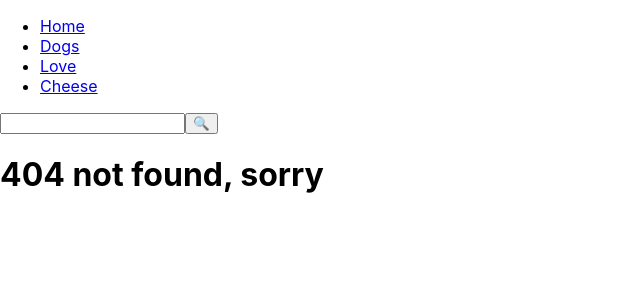
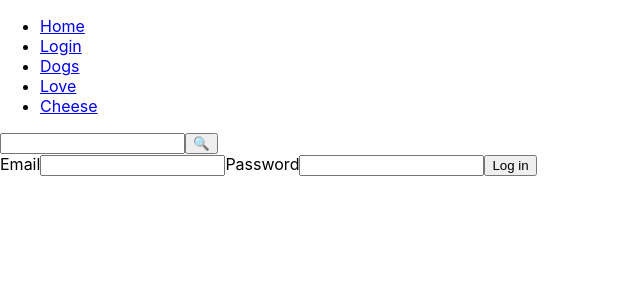
Before and after one commit to Reinoptland/routing-topics, a React (Create React App) app: page /login in a window 1280 px wide. Before the commit this address had no page. Shown: the top 300 px of the page, without its empty margins (0-640 px from the left). Built offline with nearby package versions, Linux system fonts and the light colour scheme.

Commit message:
Make login form

```diff
--- a/src/App.js
+++ b/src/App.js
@@ -7,6 +7,7 @@ import {
   useHistory,
 } from "react-router-dom";
 import ImageGallery from "./pages/ImageGallery";
+import Login from "./pages/Login";
 
 export default function App() {
   const history = useHistory();
@@ -15,9 +16,7 @@ export default function App() {
 
   function search() {
     console.log("WAT HEEFT DE PERSOON INGEVULD?", searchText);
-
     // we gaan de gebuiker doorsturen naar:
-
     // /images/searchText
     history.push(`/images/${searchText}`);
   }
@@ -27,6 +26,9 @@ export default function App() {
         <ul>
           <li>
             <Link to="/">Home</Link>
+          </li>
+          <li>
+            <Link to="/login">Login</Link>
           </li>
           <li>
             <Link to="/images/dogs">Dogs</Link>
@@ -54,6 +56,9 @@ export default function App() {
         <Route path="/images/:topic">
           <ImageGallery />
         </Route>
+        <Route path="/login">
+          <Login />
+        </Route>
         <Route path="/">
           <h1>404 not found, sorry</h1>
         </Route>
--- /dev/null
+++ b/src/pages/Login.js
@@ -0,0 +1,33 @@
+import React, { useState } from "react";
+
+export default function Login() {
+  const [email, setEmail] = useState("");
+  const [password, setPassword] = useState("");
+
+  function handleSubmit() {
+    // send to server here
+    if (email === "rein@rein.it" && password === "abcd1234") {
+      console.log("INGELOGD!");
+    } else {
+      console.log("Helaas");
+    }
+  }
+
+  return (
+    <div>
+      <label>Email</label>
+      <input
+        type="email"
+        value={email}
+        onChange={(event) => setEmail(event.target.value)}
+      />
+      <label>Password</label>
+      <input
+        type="password"
+        value={password}
+        onChange={(event) => setPassword(event.target.value)}
+      />
+      <button onClick={handleSubmit}>Log in</button>
+    </div>
+  );
+}
```
